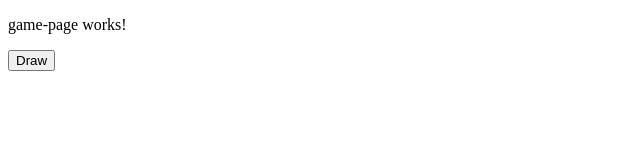
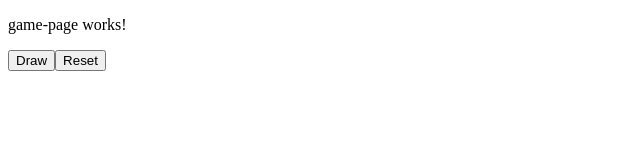
Before and after one commit to LimWaiLeongJeremy/Lady_card, an Angular app: page / in a window 1280 px wide. Shown: the top 160 px of the page, without its empty margins (0-640 px from the left). Built offline with nearby package versions, Linux system fonts and the light colour scheme.

Commit message:
added a reset button

```diff
--- a/src/app/component/game-page/game-page.component.html
+++ b/src/app/component/game-page/game-page.component.html
@@ -1,4 +1,5 @@
 <p>game-page works!</p>
 <div>
   <button (click)="drawCard()">Draw</button>
+  <button (click)="newGame()">Reset</button>
 </div>
```
